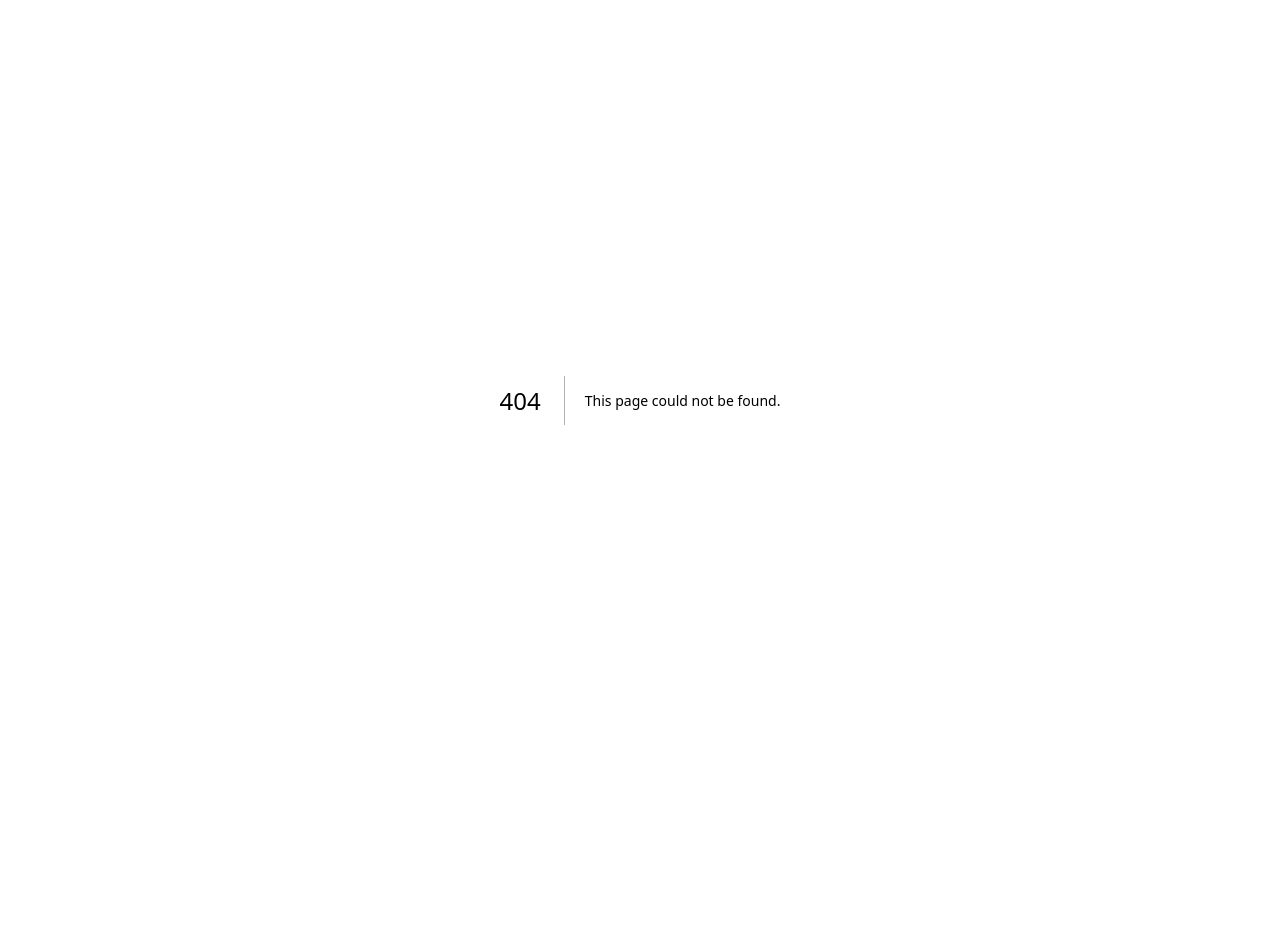
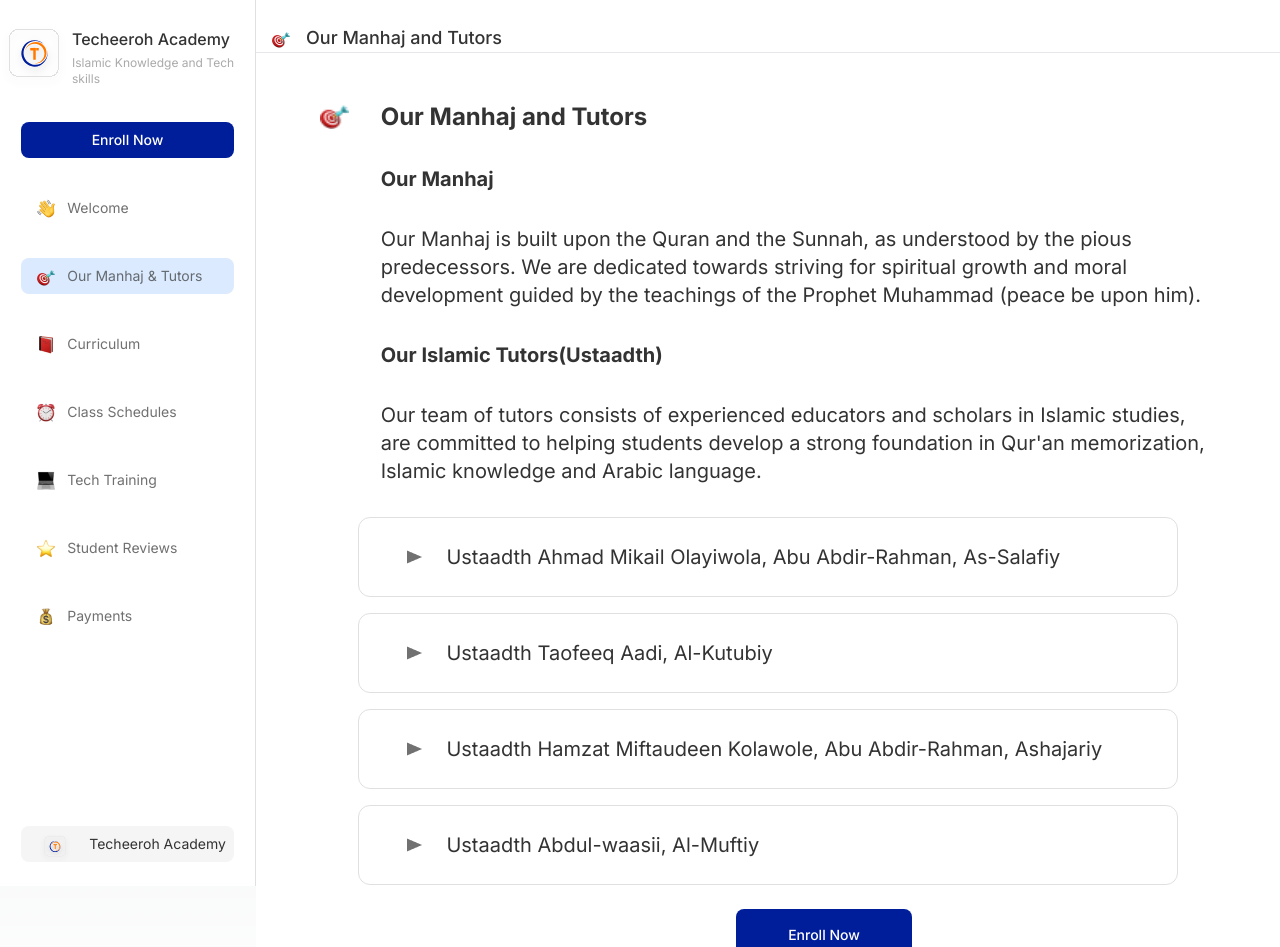
Before and after one commit to AjokeCode/About-Arriaayah, a Next.js app: page /manhaj in a window 1280 px wide. Before the commit this address had no page. Shown: the top 947 px of the page. Before the commit the page ends 800 px from the top, so only its background shows below. Built offline with nearby package versions, Linux system fonts and the light colour scheme.

Commit message:
ManhajandTutor

```diff
--- /dev/null
+++ b/app/manhaj/listoftutor.tsx
@@ -0,0 +1,28 @@
+import Image from "next/image";
+import img1 from "./Polygon 1.png";
+
+const ListofTutor = () => {
+  const Tutors = [
+    "Ustaadth Ahmad Mikail Olayiwola, Abu Abdir-Rahman, As-Salafiy",
+    "Ustaadth Taofeeq Aadi, Al-Kutubiy",
+    "Ustaadth Hamzat Miftaudeen Kolawole, Abu Abdir-Rahman, Ashajariy",
+    "Ustaadth Abdul-waasii, Al-Muftiy",
+  ];
+  return (
+    <div className="flex flex-col gap-4 items-center md:mt-8 mt-4 justify-center">
+      {Tutors.map((tutor) => (
+        <div
+          className="flex md:pl-12 pl-6 gap-6 w-4/5 bg-white rounded-xl border h-20 items-center"
+          style={{
+            borderColor: "rgba(224, 224, 224, 1)",
+            color: "rgba(51, 51, 51, 1)",
+          }}
+        >
+          <Image src={img1} alt="img" />
+          <p className="md:text-xl text-base font-normal">{tutor}</p>
+        </div>
+      ))}
+    </div>
+  );
+};
+export default ListofTutor;
--- /dev/null
+++ b/app/manhaj/manhaj1.tsx
@@ -0,0 +1,37 @@
+import Image from "next/image";
+import img2 from "../components/dashboard/🎯.png";
+import Mobileheader from "../components/welcome/mobile-header";
+import Link from "next/link";
+import ManhajandTutor from "./manhajtutor";
+import ListofTutor from "./listoftutor";
+
+const Manhaj1 = () => {
+  return (
+    <div
+      className="md:w-4/5 w-full bg-white py-6"
+      style={{ color: "rgba(51, 51, 51, 1)" }}
+    >
+      <div
+        className="md:flex hidden gap-4 items-center mb-4 pl-4 border-b"
+        style={{ outlineColor: "rgba(224, 224, 224, 1)" }}
+      >
+        <Image src={img2} alt="img" />
+        <h1 className="text-lg font-medium">Our Manhaj and Tutors</h1>
+      </div>
+      <Mobileheader />
+      <ManhajandTutor />
+      <ListofTutor />
+      <div
+        className="md:w-44 w-11/12 h-12 md:ml-28 mt-6 ml-6 text-white font-medium text-sm rounded-lg text-center pt-4 justify-self-center"
+        style={{ backgroundColor: "rgba(0, 30, 154, 1)" }}
+      >
+        <Link href={"/enroll"}>Enroll Now</Link>
+      </div>
+      <p className="text-xl font-normal mt-4 md:ml-28 ml-8">
+        Enrolment deadline:
+        <span style={{ color: "rgba(255, 121, 0, 1)" }}>15th August, 2024</span>
+      </p>
+    </div>
+  );
+};
+export default Manhaj1;
--- /dev/null
+++ b/app/manhaj/manhajtutor.tsx
@@ -0,0 +1,33 @@
+import Image from "next/image";
+import img1 from "../components/dashboard/🎯.png";
+
+const ManhajandTutor = () => {
+  return (
+    <div
+      className="flex font-bold md:px-16 px-8 pt-8 md:gap-8 gap-4 md:flex-row flex-col"
+      style={{ color: "rgba(51, 51, 51, 1)" }}
+    >
+      <div>
+        <Image src={img1} alt="img" className="md:w-20 md:h-7 h-8 w-8" />
+      </div>
+      <div className="flex flex-col md:gap-8 gap-4">
+        <h1 className="text-2xl">Our Manhaj and Tutors</h1>
+        <h1 className="text-xl">Our Manhaj</h1>
+        <p className="md:text-xl text-base font-normal">
+          Our Manhaj is built upon the Quran and the Sunnah, as understood by
+          the pious predecessors. We are dedicated towards striving for
+          spiritual growth and moral development guided by the teachings of the
+          Prophet Muhammad (peace be upon him).
+        </p>
+        <h1 className="text-xl">Our Islamic Tutors(Ustaadth)</h1>
+        <p className="md:text-xl text-base font-normal">
+          Our team of tutors consists of experienced educators and scholars in
+          Islamic studies, are committed to helping students develop a strong
+          foundation in Qur'an memorization, Islamic knowledge and Arabic
+          language.
+        </p>
+      </div>
+    </div>
+  );
+};
+export default ManhajandTutor;
--- /dev/null
+++ b/app/manhaj/page.tsx
@@ -0,0 +1,12 @@
+import Dashboard from "../components/dashboard/dashboard";
+import Manhaj1 from "./manhaj1";
+
+const Manhaj = () => {
+  return (
+    <div className="w-full flex">
+      <Dashboard />
+      <Manhaj1 />
+    </div>
+  );
+};
+export default Manhaj;
```
Also changed, not shown: app/manhaj/Polygon 1.png (added).
